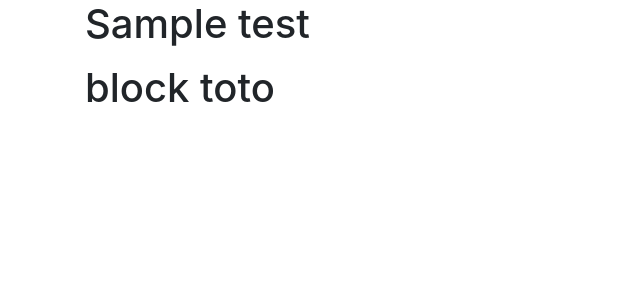
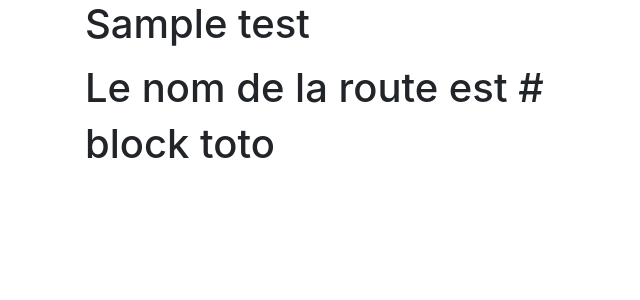
Before and after one commit to Slashflex/tuto_symfony, a Symfony app: template templates/home/home.html.twig in a window 1280 px wide. Shown: the top 300 px of the page, without its empty margins (0-640 px from the left). Run offline with Twig, Linux system fonts and the light colour scheme; the template is opened without the code that fills it: most values are stand-ins (such as "Sample title", 1, 10 or a date in 2020); some libraries are stand-ins or nearby versions.

Commit message:
path name

```diff
--- a/templates/home/home.html.twig
+++ b/templates/home/home.html.twig
@@ -8,9 +8,10 @@
                 <li>nom : {{ u.name }} age : {{ u.age }}</li>
             {% endfor %}
         </ul>
+    </div>
+    <h1>Le nom de la route est {{ path('home') }}</h1>
+{% endblock %}
 
-    </div>
-{% endblock %}
 
 {% block toto %}
     <h1>block toto</h1>
```
